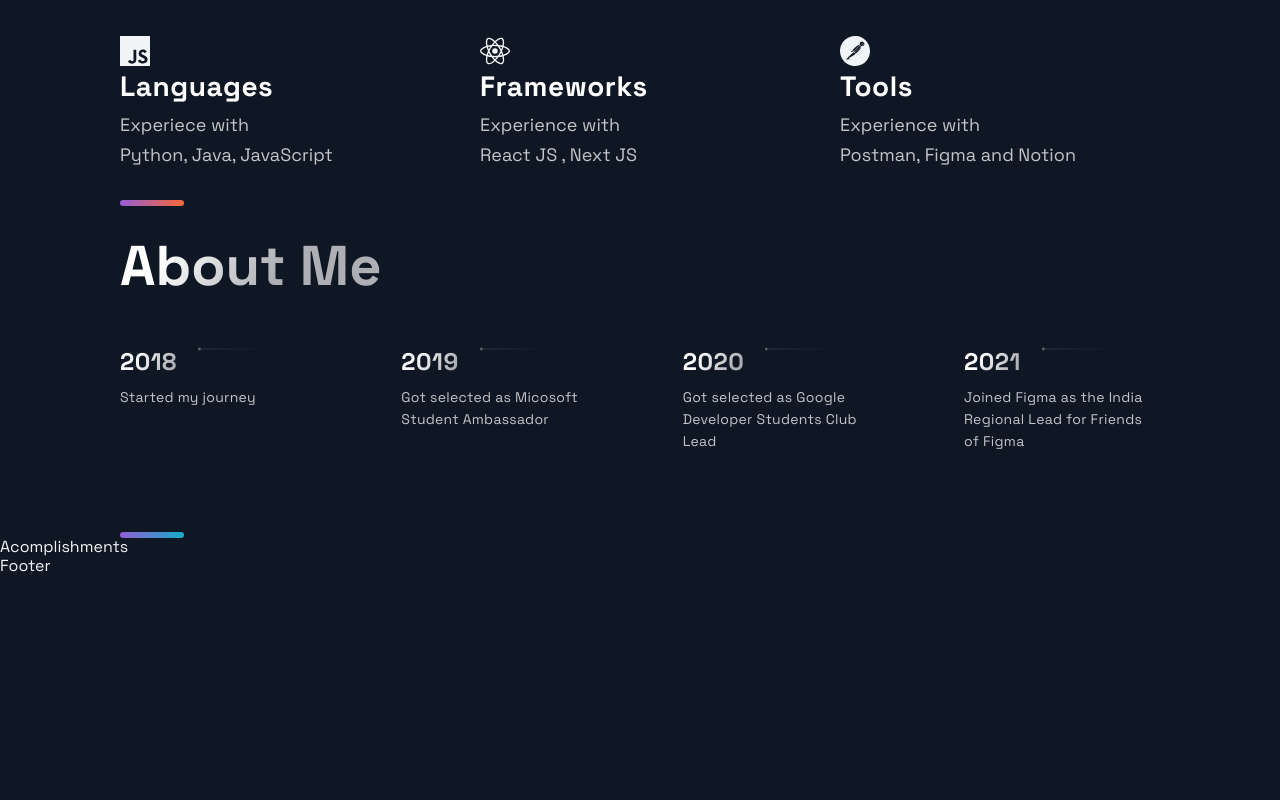
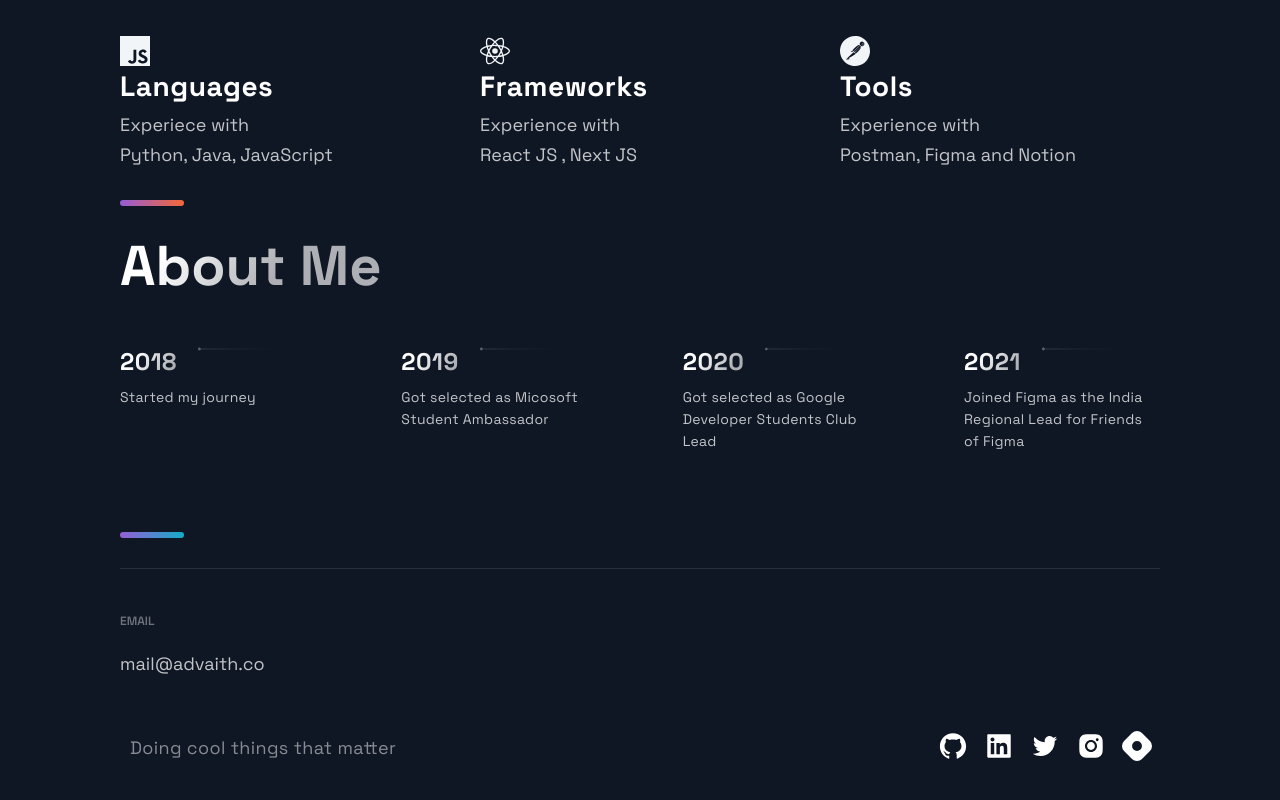
Before and after one commit to advaith-unnikrishnan/portfolio, a Next.js app: page / in a window 1280 px wide. Shown: the part 2179-2979 px from the top of the page. Before the commit the page ends 2755 px from the top, so only its background shows below. Built offline with nearby package versions, Linux system fonts and the light colour scheme.

Commit message:
[FEAT] : Add footer section

```diff
--- a/src/components/Footer/Footer.js
+++ b/src/components/Footer/Footer.js
@@ -1,14 +1,59 @@
-import React from 'react';
-import { AiFillGithub, AiFillInstagram, AiFillLinkedin } from 'react-icons/ai';
+import React from "react";
+import {
+  AiFillGithub,
+  AiFillInstagram,
+  AiFillLinkedin,
+  AiOutlineTwitter,
+} from "react-icons/ai";
+import { SiHashnode } from "react-icons/si";
 
-import { SocialIcons } from '../Header/HeaderStyles';
-import { CompanyContainer, FooterWrapper, LinkColumn, LinkItem, LinkList, LinkTitle, Slogan, SocialContainer, SocialIconsContainer } from './FooterStyles';
+import { SocialIcons } from "../Header/HeaderStyles";
+import {
+  CompanyContainer,
+  FooterWrapper,
+  LinkColumn,
+  LinkItem,
+  LinkList,
+  LinkTitle,
+  Slogan,
+  SocialContainer,
+  SocialIconsContainer,
+} from "./FooterStyles";
 
 const Footer = () => {
   return (
-    <div>
-      Footer
-    </div>
+    <FooterWrapper>
+      <LinkList>
+        <LinkColumn>
+          <LinkTitle>Email</LinkTitle>
+          <LinkItem href="mailto:mail@advaith.co">mail@advaith.co</LinkItem>
+        </LinkColumn>
+      </LinkList>
+
+      <SocialIconsContainer>
+        <CompanyContainer>
+          <Slogan>Doing cool things that matter</Slogan>
+        </CompanyContainer>
+
+        <SocialContainer>
+          <SocialIcons href="https://github.com/advaith-unnikrishnan">
+            <AiFillGithub size="3rem" />
+          </SocialIcons>
+          <SocialIcons href="https://www.linkedin.com/in/advaithu/">
+            <AiFillLinkedin size="3rem" />
+          </SocialIcons>
+          <SocialIcons href="https://twitter.com/advaith_u">
+            <AiOutlineTwitter size="3rem" />
+          </SocialIcons>
+          <SocialIcons href="https://instagram.com/advaith_u">
+            <AiFillInstagram size="3rem" />
+          </SocialIcons>
+          <SocialIcons href="https://blog.advaith.tech/">
+            <SiHashnode size="3rem" />
+          </SocialIcons>
+        </SocialContainer>
+      </SocialIconsContainer>
+    </FooterWrapper>
   );
 };
 
--- a/src/components/Timeline/Timeline.js
+++ b/src/components/Timeline/Timeline.js
@@ -67,7 +67,7 @@ const Timeline = () => {
     <Section id="about">
       <SectionTitle>About Me</SectionTitle>
       <SectionText></SectionText>
-      <CarouselContainer ref={carouselRef}>
+      <CarouselContainer ref={carouselRef} onScroll={handleScroll}>
         <>
           {TimeLineData.map((item, index) => (
             <CarouselMobileScrollNode
--- a/src/constants/constants.js
+++ b/src/constants/constants.js
@@ -65,5 +65,5 @@ export const TimeLineData = [
   { year: 2018, text: "Started my journey" },
   { year: 2019, text: "Got selected as Micosoft Student Ambassador" },
   { year: 2020, text: "Got selected as Google Developer Students Club Lead" },
-  { year: 2021, text: "Joined Figma as the India Regional Lead for Friends of Figma" },
+  { year: 2021, text: "Joined Figma as the India Regional Lead for Friends of Figma" }
 ];
--- a/src/pages/index.js
+++ b/src/pages/index.js
@@ -17,7 +17,7 @@ const Home = () => {
       <Projects />
       <Technologies />
       <Timeline />
-      <Acomplishments />
+      {/* <Acomplishments /> */}
     </Layout>
   );
 };
```
